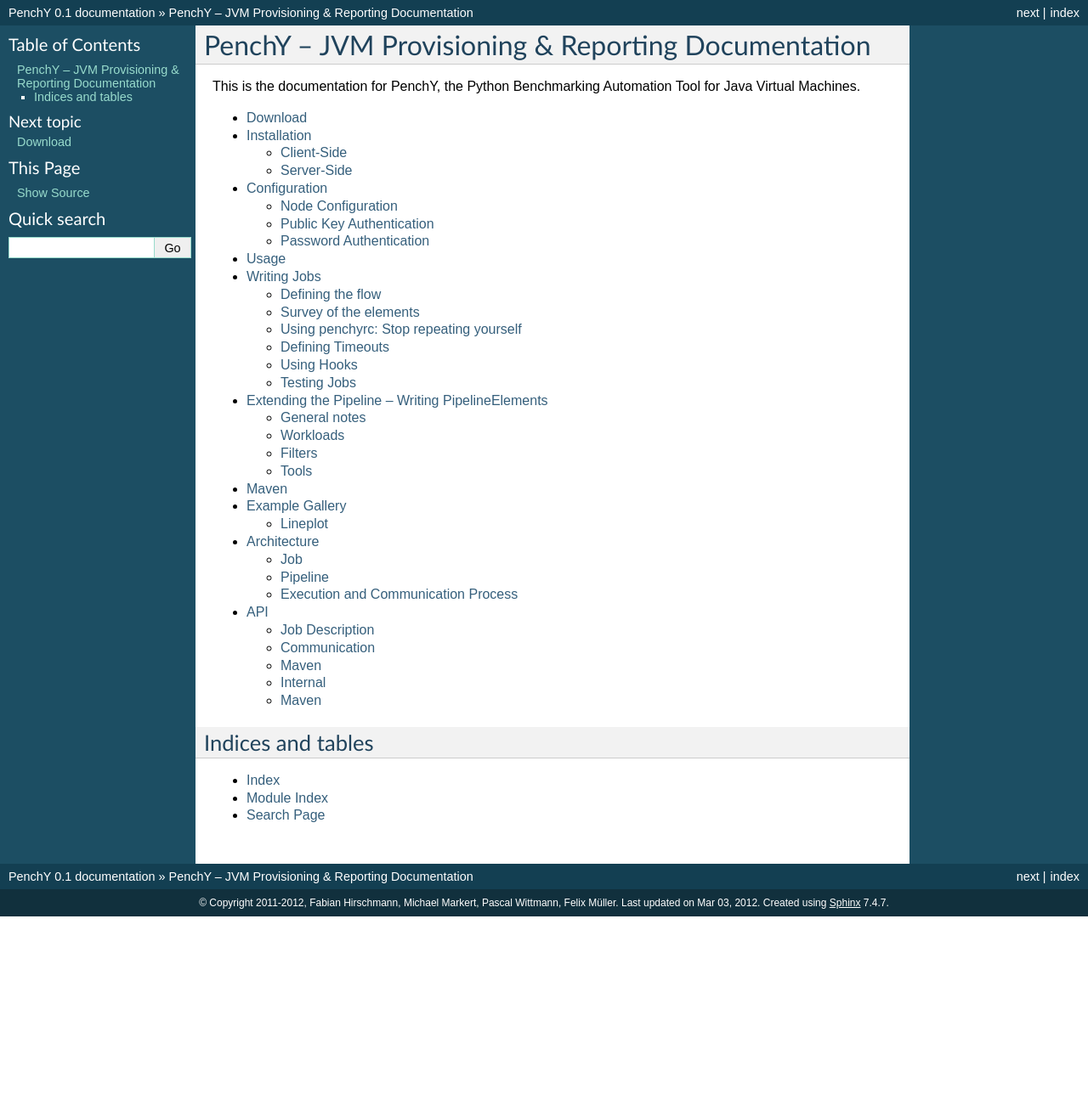
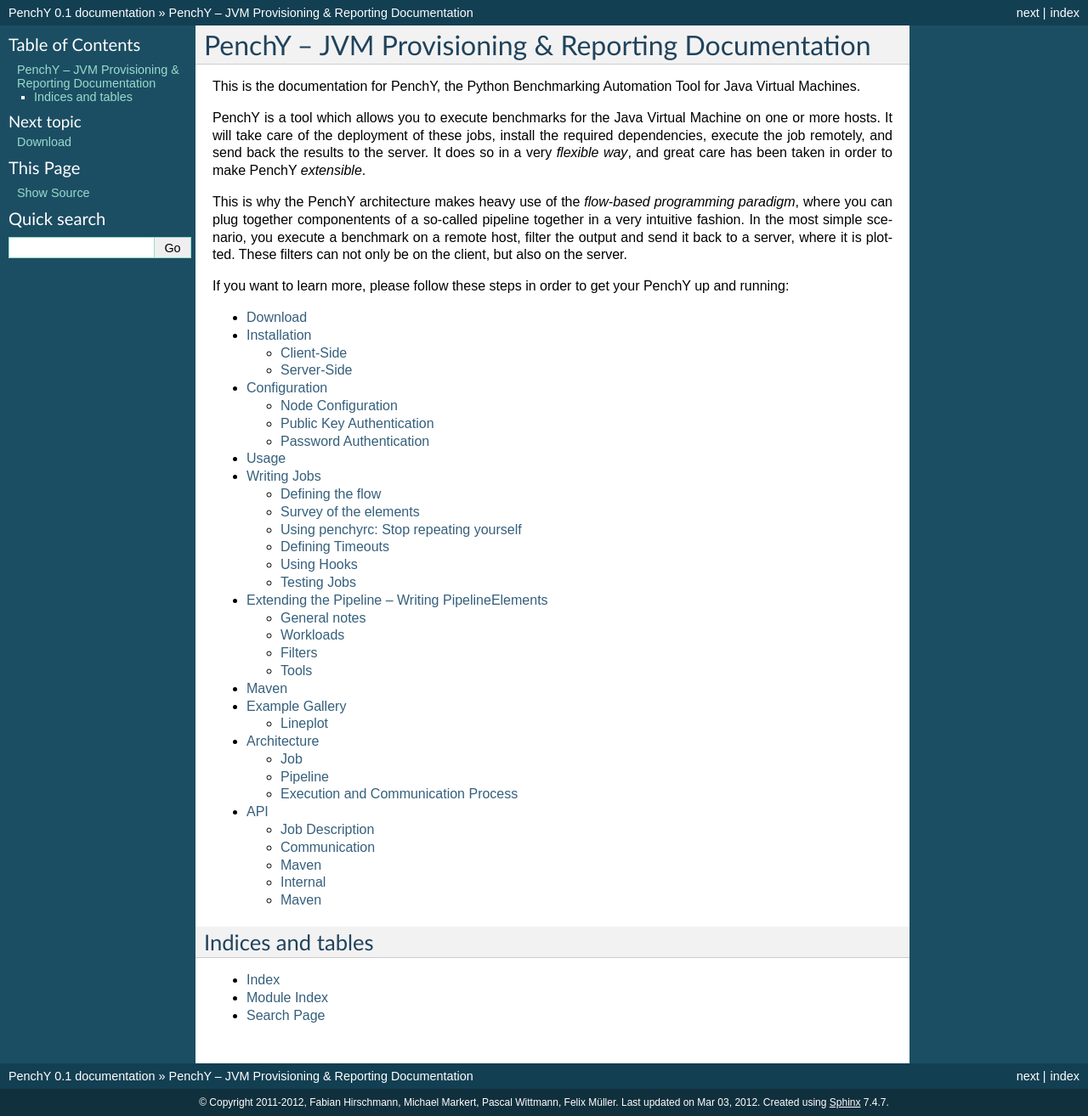
Before and after one commit to fhirschmann/penchy, a Sphinx documentation site: the page built from docs/index.rst, in a window 1280 px wide. Shown: the whole page at 85% size. Built offline with Sphinx 7.4.7, drawn with Linux system fonts in a browser that asks for light colours; formulas are drawn with MathJax 3; before the commit the page ends 1079 px from its top, so only the background shows below that.

Commit message:
docs: added introduction

```diff
--- a/docs/index.rst
+++ b/docs/index.rst
@@ -4,6 +4,24 @@
 
 This is the documentation for PenchY, the Python Benchmarking Automation
 Tool for Java Virtual Machines.
+
+PenchY is a tool which allows you to execute benchmarks for the
+Java Virtual Machine on one or more hosts. It will take care of
+the deployment of these jobs, install the required dependencies,
+execute the job remotely, and send back the results to the server.
+It does so in a very *flexible way*, and great care has been taken
+in order to make PenchY *extensible*.
+
+This is why the PenchY architecture makes heavy use of the
+*flow-based programming paradigm*, where you can plug together
+componentents of a so-called pipeline together in a very intuitive
+fashion. In the most simple scenario, you execute a benchmark
+on a remote host, filter the output and send it back to a server,
+where it is plotted. These filters can not only be on the client,
+but also on the server.
+
+If you want to learn more, please follow these steps in order
+to get your PenchY up and running:
 
 .. toctree::
    :maxdepth: 2
```
